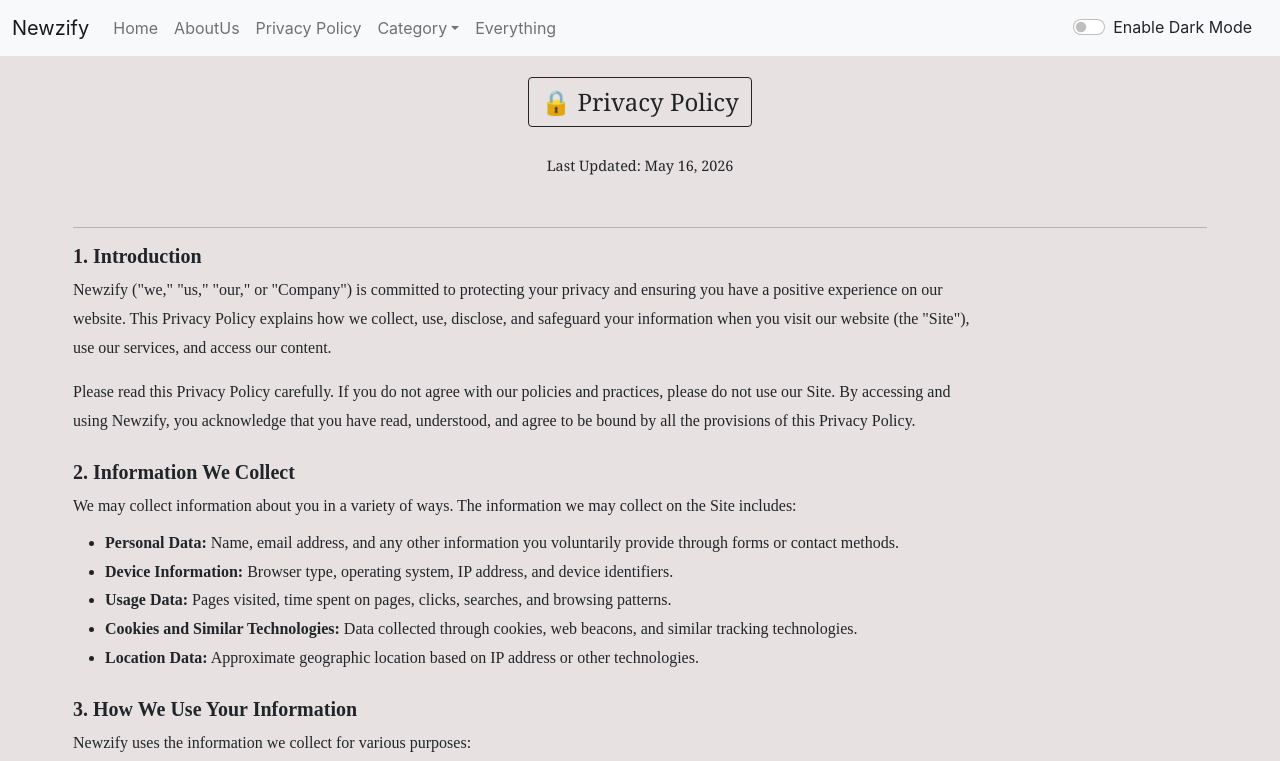
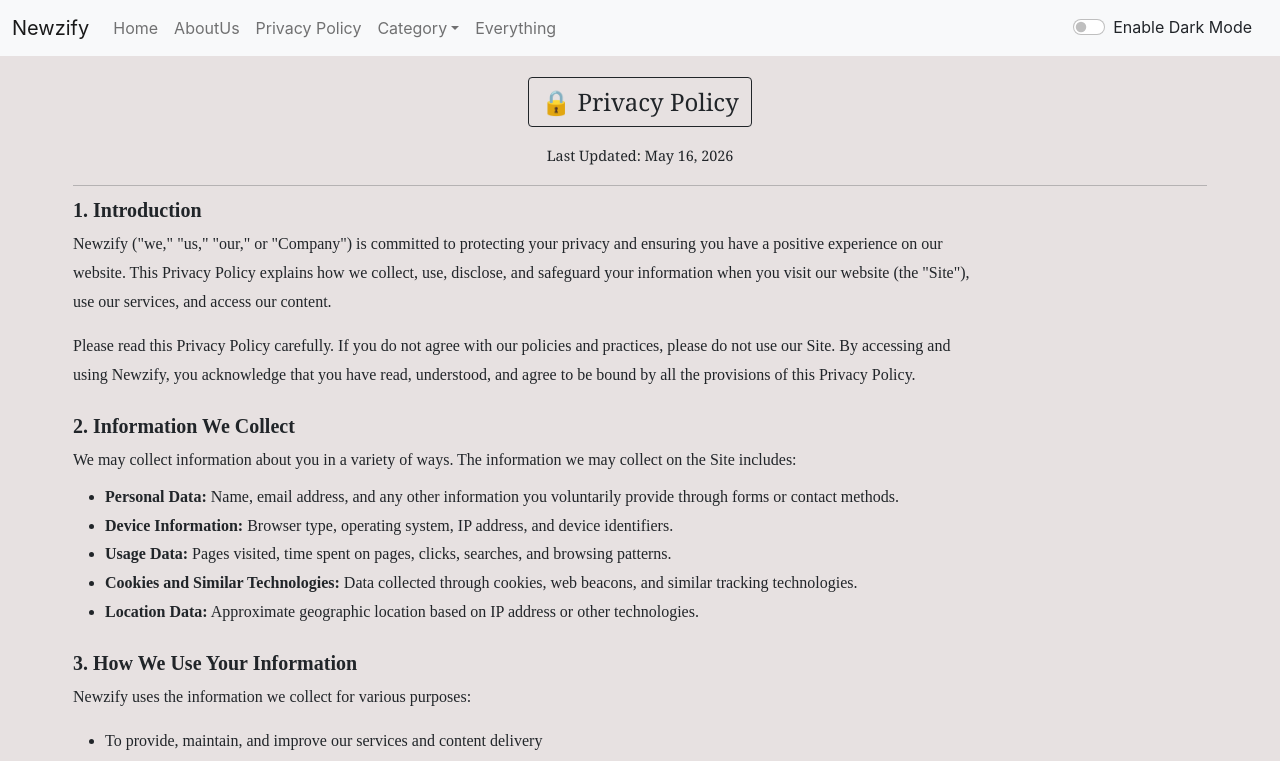
Before and after one commit to Msaad747/Newz, a React (Create React App) app: page /privacy_policy in a window 1280 px wide. Shown: the top 761 px of the page. Built offline with nearby package versions, Linux system fonts and the light colour scheme; no server answers.

Commit message:
small change

```diff
--- a/src/Component/privacyPolicy.js
+++ b/src/Component/privacyPolicy.js
@@ -8,16 +8,16 @@ export default function PrivacyPolicy(props) {
       }`}
       style={{ fontFamily: "Times New Roman", padding: "35px", lineHeight: "1.8" }}
     >
-      <div className="text-center mt-1 mb-3">
+      <div className="text-center mt-1 " style={{marginBottom: "0px"}}>
         <button
           className={`btn ${props.isDark ? "btn-outline-light" : "btn-outline-dark"} fs-4 mb-3 `}
-          style={{ cursor: "default" }}
+          style={{ cursor: "default" , }}
         >
           🔒 Privacy Policy
         </button>
-        <p style={{ fontSize: "0.9rem", marginTop: "10px" }}>Last Updated: May 16, 2026</p>
+        <p style={{ fontSize: "0.9rem",  }}>Last Updated: May 16, 2026</p>
       </div>
-      <hr />
+      <hr  style={{    margin: "0px", marginBottom: "12px"}}/>
 
       <div
         className="text-start"
```
